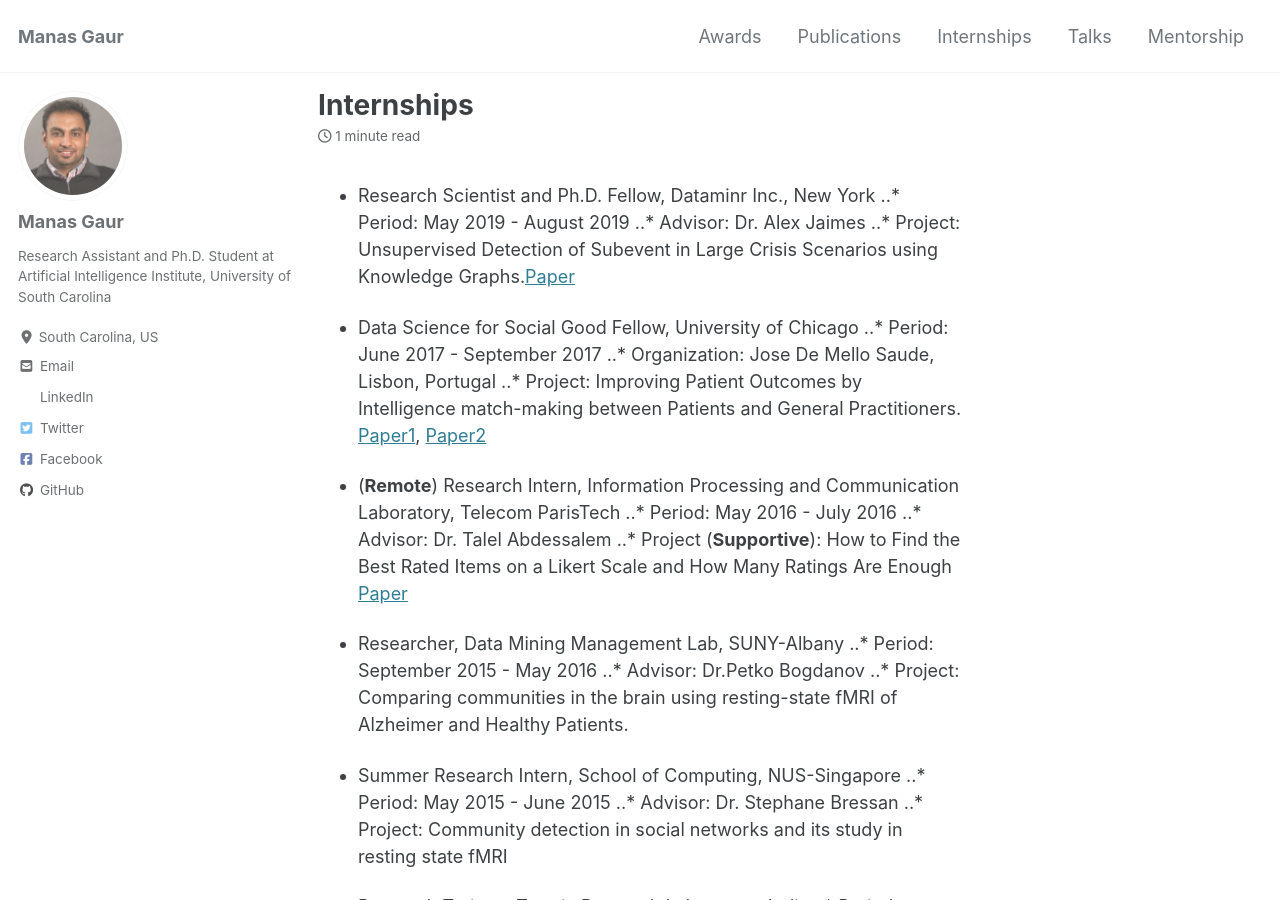
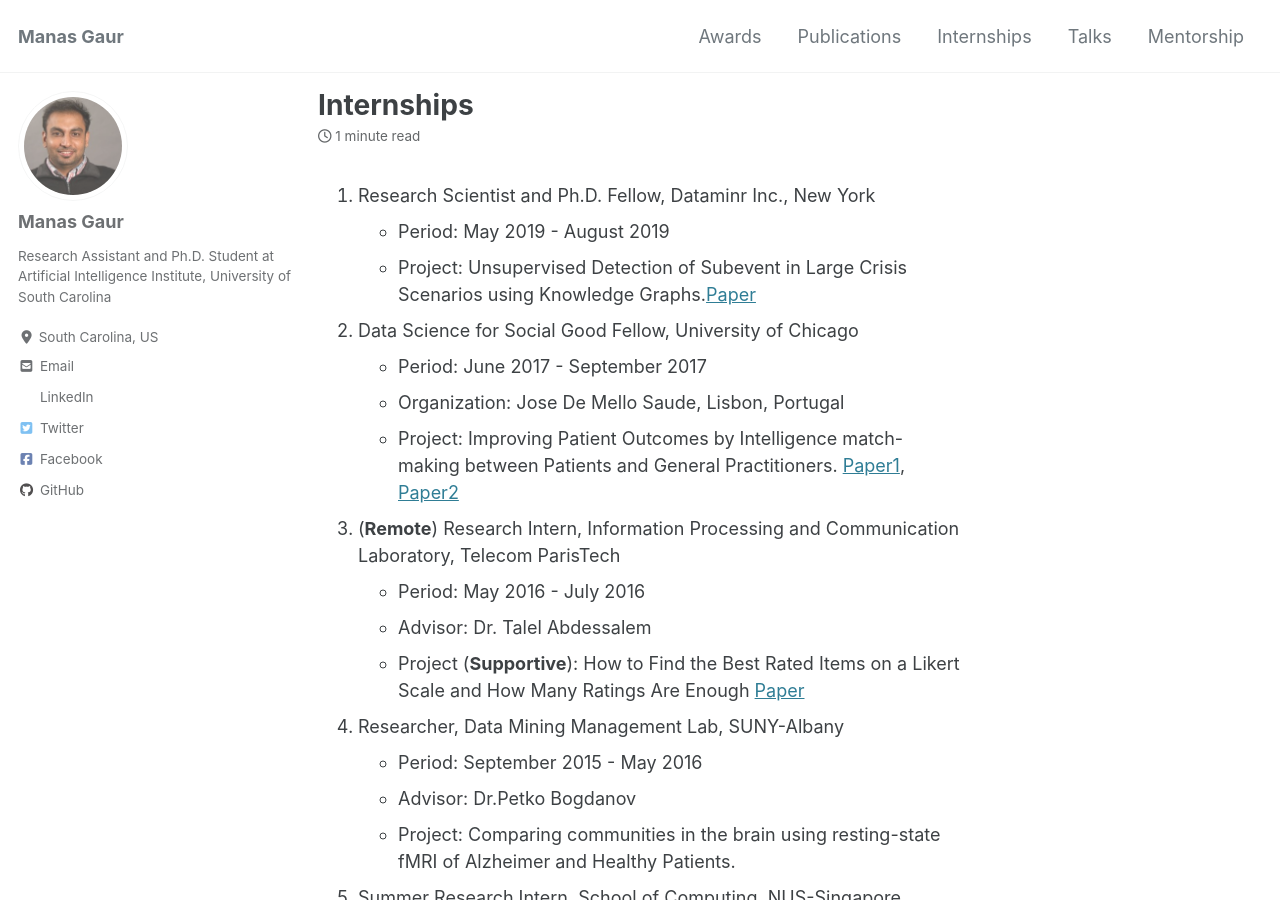
Before and after one commit to manasgaur/manasgaur.github.io, a Jekyll site: the page built from _pages/experience.md, in a window 1280 px wide and 900 px high. Built offline with Jekyll 4.4.1, drawn with Linux system fonts in a browser that asks for light colours; cached includes are drawn as plain includes; nearby versions of some CDN libraries; some of the changed text lies outside the part shown.

Commit message:
update experience

```diff
--- a/_pages/experience.md
+++ b/_pages/experience.md
@@ -4,34 +4,33 @@ permalink: /internships/
 author_profile: true
 ---
 
-* Research Scientist and Ph.D. Fellow, Dataminr Inc., New York
-..* Period: May 2019 - August 2019
-..* Advisor: Dr. Alex Jaimes
-..* Project: Unsupervised Detection of Subevent in Large Crisis Scenarios using Knowledge Graphs.[Paper](https://arxiv.org/abs/1912.13332)
+1. Research Scientist and Ph.D. Fellow, Dataminr Inc., New York
+    * Period: May 2019 - August 2019
+    * Project: Unsupervised Detection of Subevent in Large Crisis Scenarios using Knowledge Graphs.[Paper](https://arxiv.org/abs/1912.13332)
 
 
-* Data Science for Social Good Fellow, University of Chicago
-..* Period: June 2017 - September 2017
-..* Organization: Jose De Mello Saude, Lisbon, Portugal
-..* Project: Improving Patient Outcomes by Intelligence match-making between Patients and General Practitioners. [Paper1](https://ieeexplore.ieee.org/abstract/document/8419395/), [Paper2](https://ieeexplore.ieee.org/abstract/document/8631410)
+2. Data Science for Social Good Fellow, University of Chicago
+    * Period: June 2017 - September 2017
+    * Organization: Jose De Mello Saude, Lisbon, Portugal
+    * Project: Improving Patient Outcomes by Intelligence match-making between Patients and General Practitioners. [Paper1](https://ieeexplore.ieee.org/abstract/document/8419395/), [Paper2](https://ieeexplore.ieee.org/abstract/document/8631410)
 
-* (**Remote**) Research Intern, Information Processing and Communication Laboratory, Telecom ParisTech
-..* Period: May 2016 - July 2016
-..* Advisor: Dr. Talel Abdessalem
-..* Project (__Supportive__): How to Find the Best Rated Items on a Likert Scale and How Many Ratings Are Enough [Paper](https://link.springer.com/chapter/10.1007%2F978-3-319-64471-4_28)
+3. (__Remote__) Research Intern, Information Processing and Communication Laboratory, Telecom ParisTech
+    * Period: May 2016 - July 2016
+    * Advisor: Dr. Talel Abdessalem
+    * Project (__Supportive__): How to Find the Best Rated Items on a Likert Scale and How Many Ratings Are Enough [Paper](https://link.springer.com/chapter/10.1007%2F978-3-319-64471-4_28)
 
-* Researcher, Data Mining Management Lab, SUNY-Albany
-..* Period: September 2015 - May 2016
-..* Advisor: Dr.Petko Bogdanov
-..* Project: Comparing communities in the brain using resting-state fMRI of Alzheimer and Healthy Patients.
+4.  Researcher, Data Mining Management Lab, SUNY-Albany
+    * Period: September 2015 - May 2016
+    * Advisor: Dr.Petko Bogdanov
+    * Project: Comparing communities in the brain using resting-state fMRI of Alzheimer and Healthy Patients.
 
-* Summer Research Intern, School of Computing, NUS-Singapore
-..* Period: May 2015 - June 2015
-..* Advisor: Dr. Stephane Bressan
-..* Project: Community detection in social networks and its study in resting state fMRI
+5. Summer Research Intern, School of Computing, NUS-Singapore
+    * Period: May 2015 - June 2015
+    * Advisor: Dr. Stephane Bressan
+    * Project: Community detection in social networks and its study in resting state fMRI
 
-* Research Trainee, Terrain Research Laboratory, India
-..* Period: September 2013 - October 2014
-..* Advisor: Dr. Vinod K. Panchal
-..* Project: Point of Interest detection in hyperspectral images using computational and evolutionary intelligence-
+6. Research Trainee, Terrain Research Laboratory, India
+    * Period: September 2013 - October 2014
+    * Advisor: Dr. Vinod K. Panchal
+    * Project: Point of Interest detection in hyperspectral images using computational and evolutionary intelligence-
 based approaches.
```
